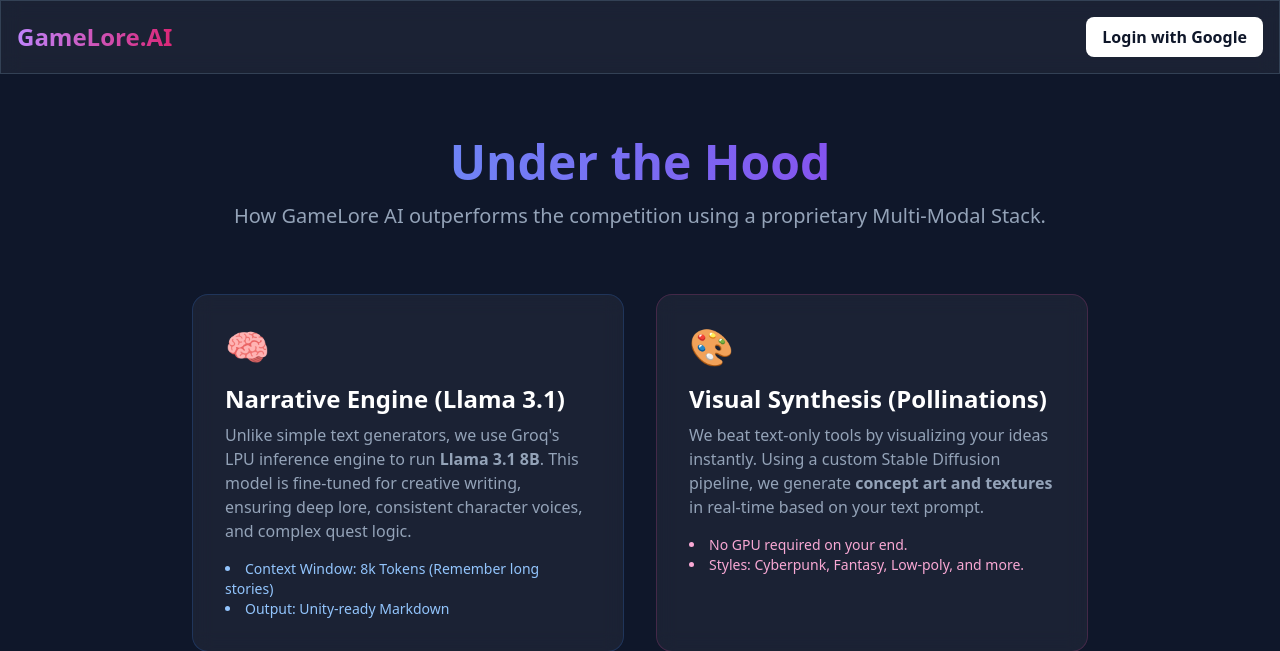
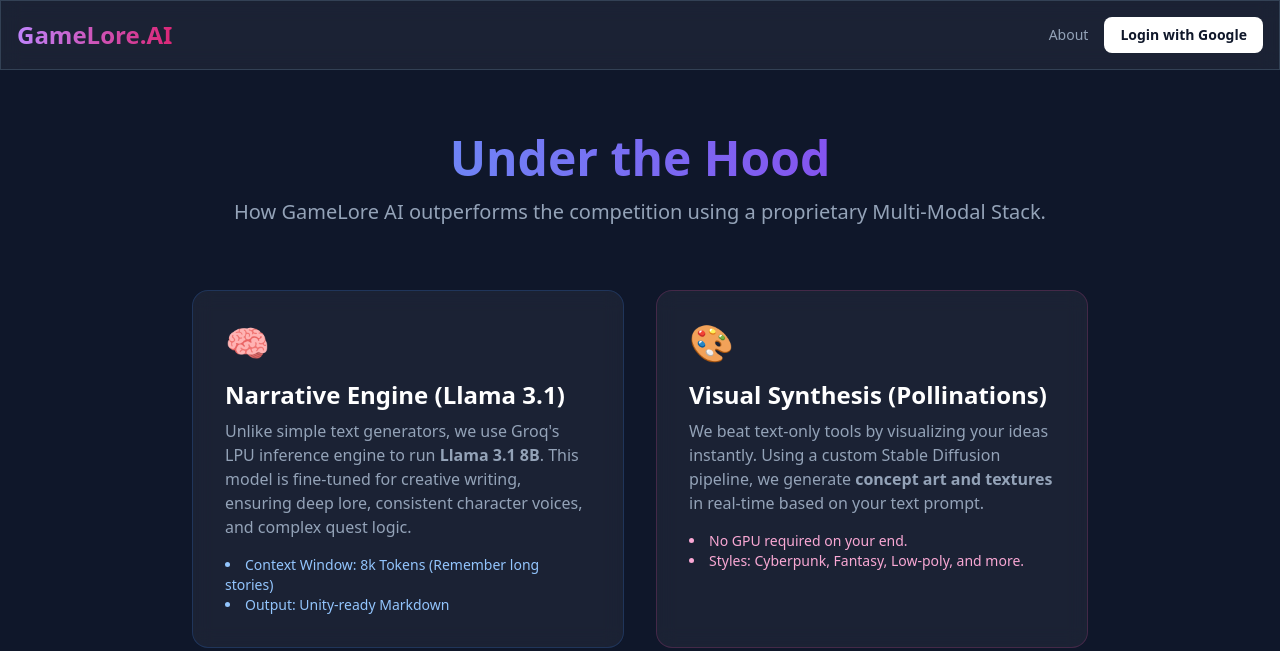
Before and after one commit to Devil-nkp/GameLore-AI, a Flask app: page /about in a window 1280 px wide. Shown: the top 651 px of the page. Run offline with Flask 3, Linux system fonts and the light colour scheme; some libraries are stand-ins or nearby versions.

Commit message:
base.html

```diff
--- a/templates/base.html
+++ b/templates/base.html
@@ -10,21 +10,26 @@
     <style>
         .glass { background: rgba(255, 255, 255, 0.05); backdrop-filter: blur(10px); border: 1px solid rgba(255, 255, 255, 0.1); }
         [x-cloak] { display: none !important; }
+        .custom-scrollbar::-webkit-scrollbar { width: 8px; }
+        .custom-scrollbar::-webkit-scrollbar-track { background: rgba(0,0,0,0.1); }
+        .custom-scrollbar::-webkit-scrollbar-thumb { background: rgba(255,255,255,0.2); border-radius: 4px; }
     </style>
 </head>
 <body class="bg-slate-900 text-slate-100 font-sans antialiased min-h-screen">
     <nav class="border-b border-slate-700 p-4 flex justify-between items-center glass sticky top-0 z-50">
-        <a href="/" class="text-2xl font-bold bg-clip-text text-transparent bg-gradient-to-r from-purple-400 to-pink-600">
+        <a href="/" class="text-2xl font-bold bg-clip-text text-transparent bg-gradient-to-r from-purple-400 to-pink-600 hover:scale-105 transition">
             GameLore.AI
         </a>
         <div class="flex gap-4 items-center">
+            <a href="/about" class="text-slate-400 hover:text-white transition text-sm">About</a>
+
             {% if current_user.is_authenticated %}
-                <span class="text-sm text-purple-300 hidden md:block">XP: {{ current_user.xp }}</span>
-                <a href="/dashboard" class="hover:text-white transition">Dashboard</a>
-                <a href="/generate" class="bg-purple-600 hover:bg-purple-700 px-4 py-2 rounded-lg font-bold transition text-sm">Create</a>
+                <span class="text-sm text-purple-300 hidden md:block border border-purple-500/30 px-2 py-1 rounded">XP: {{ current_user.xp }}</span>
+                <a href="/dashboard" class="hover:text-white transition text-sm font-semibold">Dashboard</a>
+                <a href="/generate" class="bg-purple-600 hover:bg-purple-700 px-4 py-2 rounded-lg font-bold transition text-sm shadow-lg shadow-purple-900/50">Create</a>
                 <a href="/logout" class="text-slate-400 hover:text-red-400 text-sm border border-slate-700 px-3 py-2 rounded transition">Logout</a>
             {% else %}
-                <a href="/login/google" class="bg-white text-slate-900 px-4 py-2 rounded-lg font-bold hover:bg-slate-200 transition">Login with Google</a>
+                <a href="/login/google" class="bg-white text-slate-900 px-4 py-2 rounded-lg font-bold hover:bg-slate-200 transition text-sm">Login with Google</a>
             {% endif %}
         </div>
     </nav>
```
